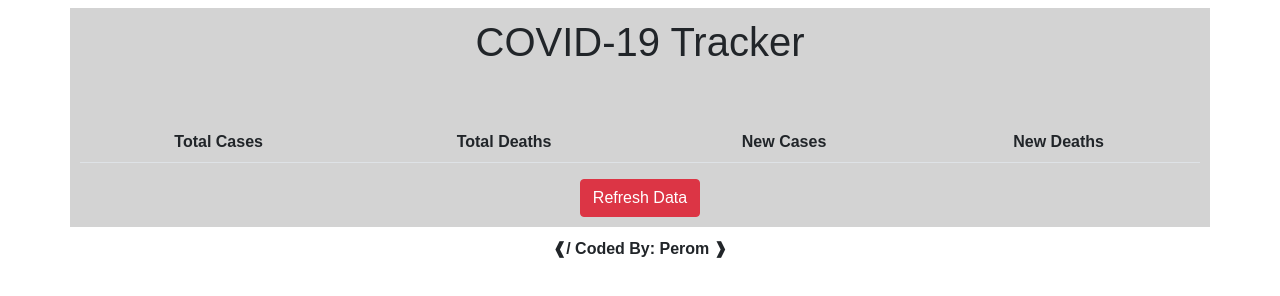
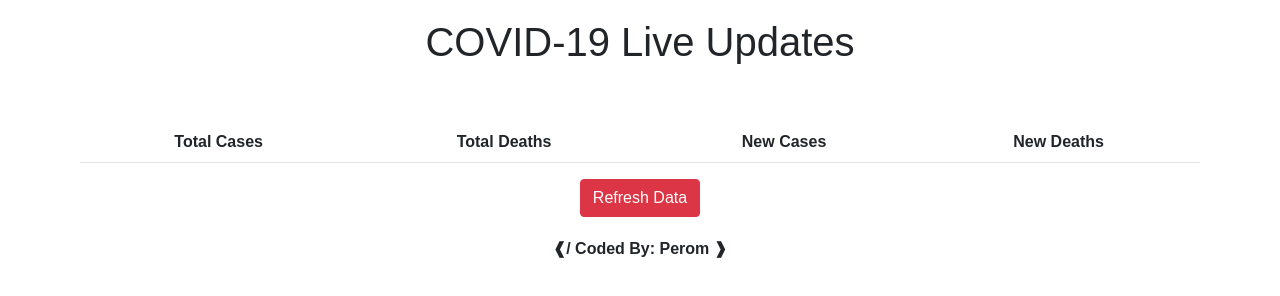
Before and after one commit to perompen/covid-19-api, a plain HTML site: page index.html in a window 1280 px wide. Drawn offline with nearby package versions, Linux system fonts and the light colour scheme; no server answers.

Commit message:
Updates title + background color

```diff
--- a/assets/css/styles.css
+++ b/assets/css/styles.css
@@ -4,7 +4,6 @@
 }
 
 .container {
-    background-color: lightgrey;
     padding: 10px;
 }
 
--- a/index.html
+++ b/index.html
@@ -10,12 +10,12 @@
     <link href="assets/css/styles.css" rel="stylesheet">
     <script defer src="assets/js/app.js"></script>
     <script src="https://ajax.googleapis.com/ajax/libs/jquery/3.5.1/jquery.min.js"></script>
-    <title>COVID-19 API</title>
+    <title>COVID-19 Live Updates</title>
 </head>
 
 <body>
     <div class="container text-center mt-2">
-        <h1 class="text-center">COVID-19 Tracker</h1>
+        <h1 class="text-center">COVID-19 Live Updates</h1>
 
         <br><br>
 
```
